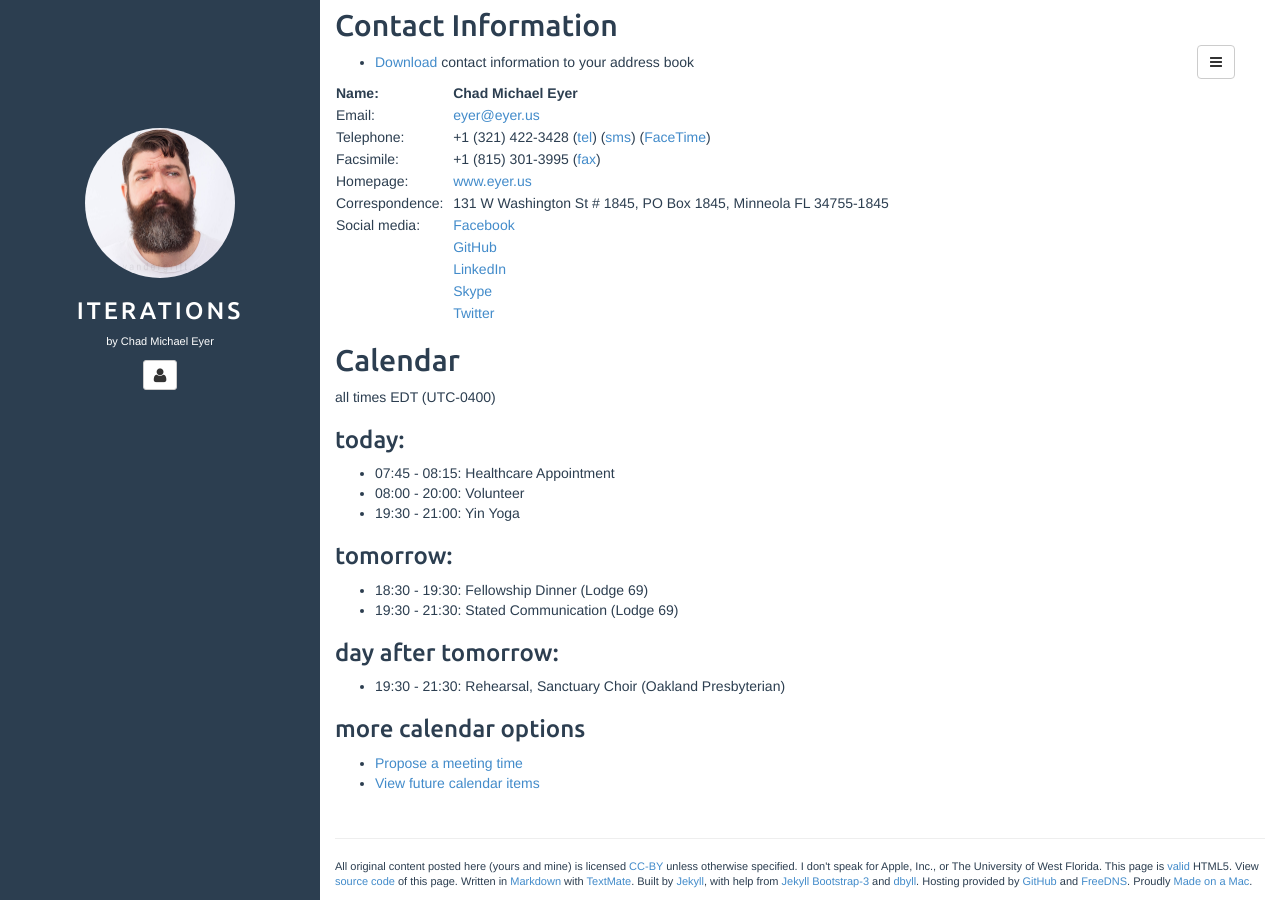
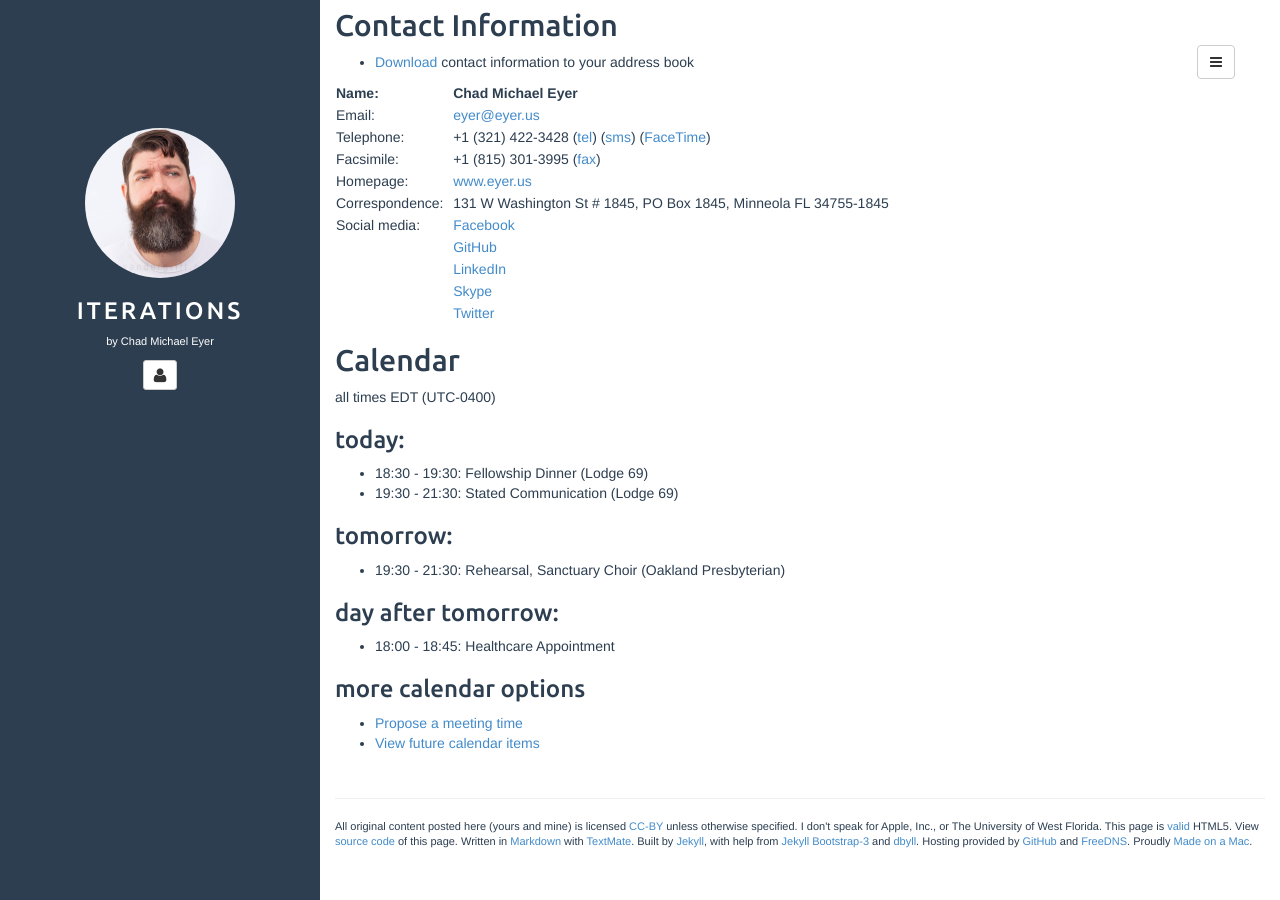
Before and after one commit to chadmichaeleyer/chadmichaeleyer.github.io, a Jekyll site: the page built from about.md, in a window 1280 px wide and 900 px high, scrolled down 1090 px. Built offline with Jekyll 4.4.1, drawn with Linux system fonts in a browser that asks for light colours.

Commit message:
calendar update

```diff
--- a/calendar.markdown
+++ b/calendar.markdown
@@ -2,15 +2,13 @@ all times EDT (UTC-0400)
 
 ### today:
 
-* 07:45 - 08:15: Healthcare Appointment
-* 08:00 - 20:00: Volunteer
-* 19:30 - 21:00: Yin Yoga
+* 18:30 - 19:30: Fellowship Dinner (Lodge 69)
+* 19:30 - 21:30: Stated Communication (Lodge 69)
 
 ### tomorrow:
 
-* 18:30 - 19:30: Fellowship Dinner (Lodge 69)
-* 19:30 - 21:30: Stated Communication (Lodge 69)
+* 19:30 - 21:30: Rehearsal, Sanctuary Choir (Oakland Presbyterian)
 
 ### day after tomorrow:
 
-* 19:30 - 21:30: Rehearsal, Sanctuary Choir (Oakland Presbyterian)
+* 18:00 - 18:45: Healthcare Appointment
```
Also changed, not shown: calendar-year.markdown (+5 -6 lines).
